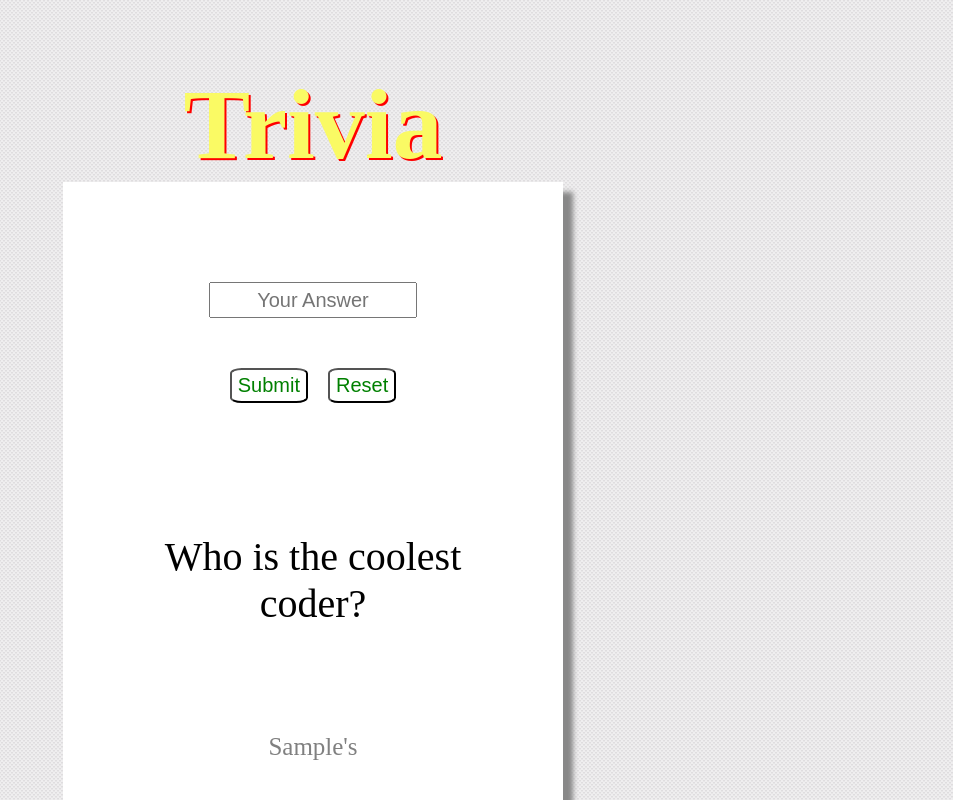
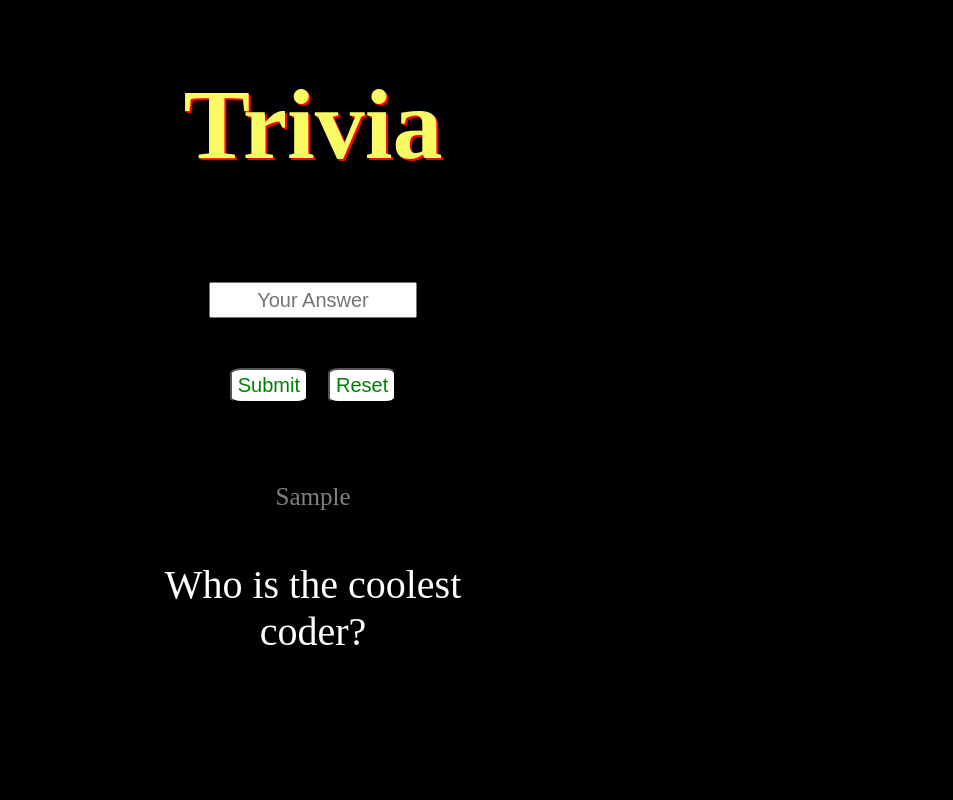
Before and after one commit to matiamin/Project-1, a plain HTML site: page index.html in a window 1280 px wide. Both pictures are taken after typing "Sample" into the empty fields and a click on the input "Start". Shown: the top 800 px of the page, without its empty margins (327-1280 px from the left). Drawn offline with nearby package versions, Linux system fonts and the light colour scheme; a web font is replaced by a local one.

Commit message:
style changes

```diff
--- a/index.html
+++ b/index.html
@@ -17,9 +17,9 @@
       <input class = "resetBoard" type="submit" value="Reset">
     </form>
     <div class= "result-box"></div>
-    <div class= "question-text"></div>
     <div class ="displayName">Player</div>
     <div class = "score">correct answers:</div>
+    <div class= "question-text"></div>
     <div class= "form">
       <form>
         <input class = "playerName" type="text" placeholder="Player Name">
--- a/script.js
+++ b/script.js
@@ -1,7 +1,5 @@
 
 var quiz = [
-
-  {question: "Who is the coolest coder?", answer:["adam","me","Mujeeb","mujeeb","Mati","mati","Adam","Andy","andy","John","john"]},
   {question: "Who is the coolest coder?", answer:["adam","me", "Adam","Andy","andy","John","john",
   "nick","Nick","adrian","Adrian","matt","Matt","jesse","Jesse"]},
   {question:"What is Mitt Romney's middle name?", answer:["mitt","Mitt"]},
@@ -22,7 +20,7 @@ $(".submitAnswer").off("click");
 //When player name is submited, it appears under with the first quesiton. The start button and the input box disappear.
 $(".submitName").on("click", function (){
   event.preventDefault();
-  $(".displayName").text($(".playerName").val()+"'s");
+  $(".displayName").text($(".playerName").val());
   $(".playerName").val("");
   $(".question-text").show("");
   $(".question-text").html(quiz[0].question);
@@ -46,7 +44,7 @@ $(".submitName").on("click", function (){
     for (i=0; i<=quiz[currentQuestion].answer.length;i++) {
       if (answer === quiz[currentQuestion].answer[i]){
         answerCount++;
-        $(".score").html("correct answers:"+answerCount);
+        $(".score").html("correct answers:\n"+answerCount);
       }
     }
 
--- a/style.css
+++ b/style.css
@@ -1,14 +1,14 @@
 
 body {
-  background-color: white;
-  background: url("images/white_carbon/white_carbon.png")
+  background-color: black;
+  /*background: url("images/white_carbon/white_carbon.png")*/
 }
 .front {
-  background: white;
+  background: black;
   margin: 0 auto 100px auto;
   width: 500px;
   height: 750px;
-  box-shadow: 10px 10px 5px #888888;
+  /*box-shadow: 10px 10px 5px #888888;*/
 }
 
 .question-text {
@@ -19,7 +19,7 @@ body {
   height: 250px;
   font-family:'IM Fell English SC', serif;
   text-align: center;
-  color:black;
+  color:white;
   font-size: 40px;
 }
 .question-text:hover {
@@ -86,7 +86,7 @@ input[type=submit] {
   font-family:'IM Fell English SC', serif;
   font-size: 25px;
   text-align: center;
-  color: purple;
+  color: orange;
 }
 
 .displayName{
```
